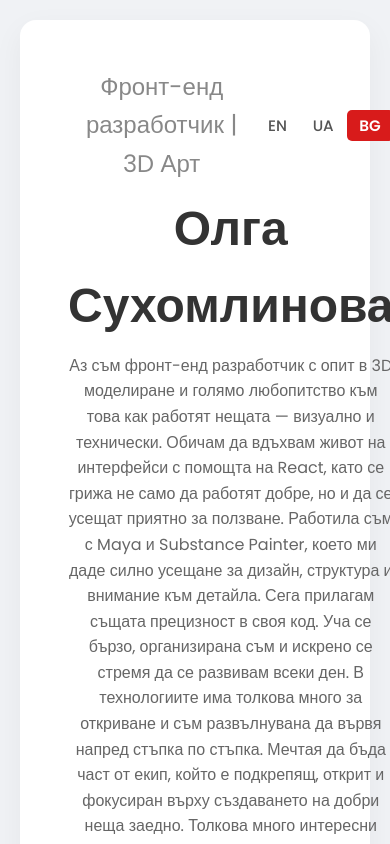
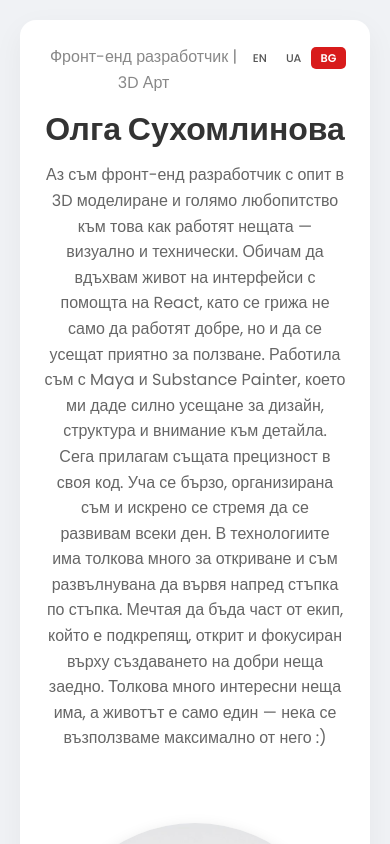
Before and after one commit to Cosmokisa/CV, a React (Vite) app: page /CV/bg in a window 390 px wide. Shown: the top 844 px of the page. Built offline with nearby package versions, Linux system fonts and the light colour scheme.

Commit message:
Responsive for mobile device

```diff
--- a/src/styles/navbar.css
+++ b/src/styles/navbar.css
@@ -19,3 +19,11 @@
     background-color: #d81b1b;
     font-weight: 600;
 }
+
+
+@media (max-width: 430px)  {
+    .nav-link {
+        font-size: 0.7rem;
+        padding: 0.2rem 0.6rem;
+    }
+}
--- a/src/styles/resume.css
+++ b/src/styles/resume.css
@@ -24,7 +24,7 @@
 }
 
 .resume__title {
-    font-size: 3em;
+    font-size: 3rem;
     font-weight: 700;
     color: #333;
     margin: 0.5rem 0;
@@ -284,3 +284,23 @@
         border-radius: 5px;
     }
 }
+
+@media (max-width: 430px)  {
+    .resume {
+        padding:1.5rem;
+    }
+
+    .resume__subtitle {
+        font-size: 1rem;
+    }
+
+    .resume__title{
+        font-size: 2rem;
+    }
+
+    .resume__header-wrapper {
+        display: flex;
+        justify-content: space-between;
+        align-items: flex-start;
+    }
+}
```
